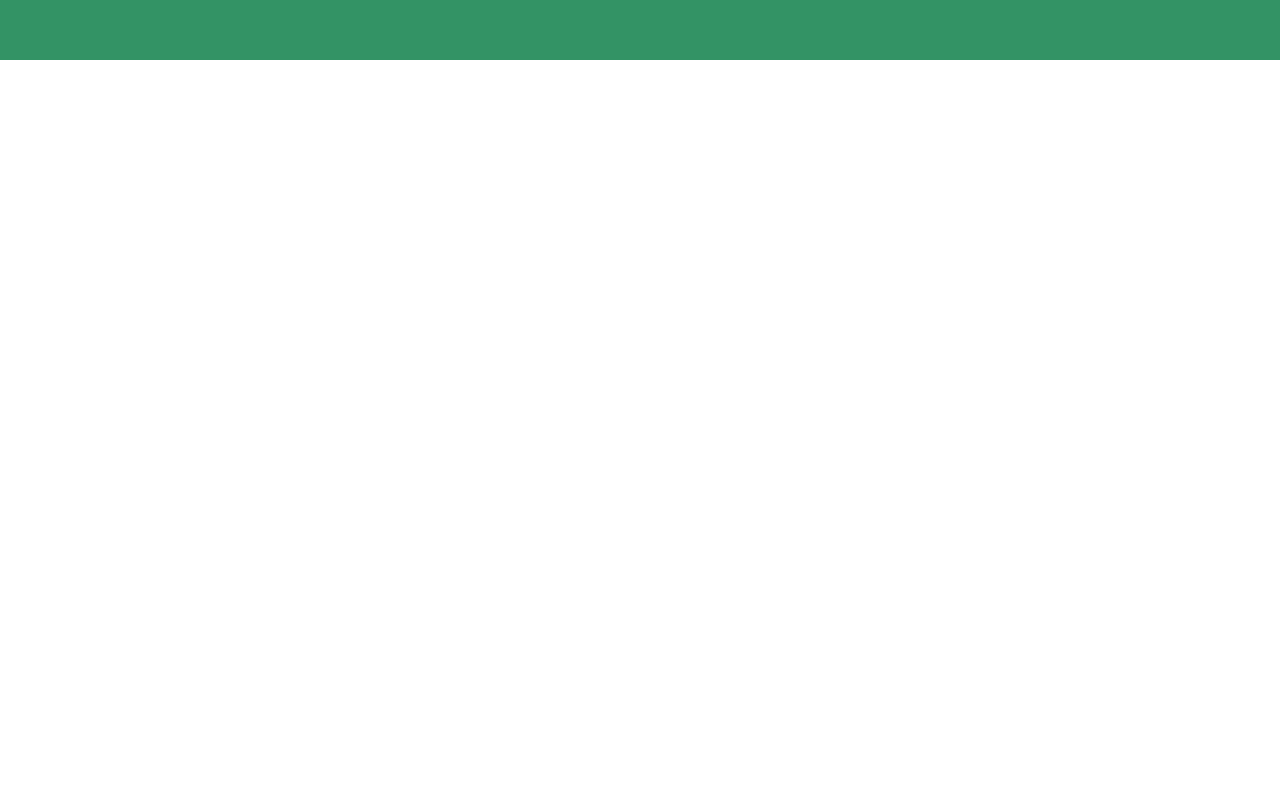
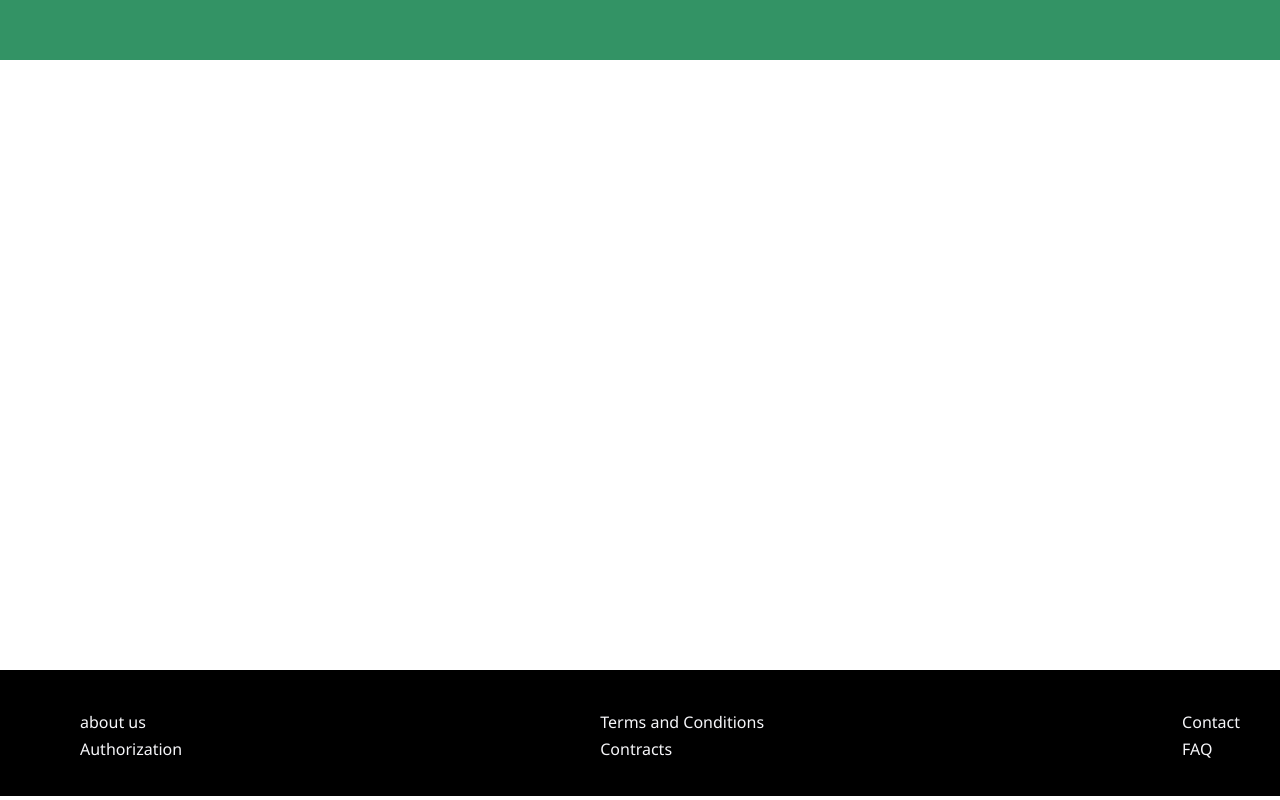
Before and after one commit to Uchaneishvili/kartu-verbs, a React (Create React App) app: page / in a window 1280 px wide. Built offline with nearby package versions, Linux system fonts and the light colour scheme.

Commit message:
footer is added

```diff
--- /dev/null
+++ b/src/components/Footer/Footer.js
@@ -0,0 +1,28 @@
+import React from "react";
+
+import styles from "./Footer.module.css";
+
+const Footer = () => {
+  return (
+    <div className={styles.StyledContainer}>
+      <div className={styles.StyledWrapper}>
+        <ul>
+          <li>about us</li>
+          <li>Authorization</li>
+        </ul>
+
+        <ul>
+          <li>Terms and Conditions</li>
+          <li>Contracts</li>
+        </ul>
+
+        <ul>
+          <li>Contact</li>
+          <li>FAQ</li>
+        </ul>
+      </div>
+    </div>
+  );
+};
+
+export default Footer;
--- /dev/null
+++ b/src/components/Footer/Footer.module.css
@@ -0,0 +1,121 @@
+.StyledContainer {
+  width: 100%;
+  background: #000;
+  padding: 20px;
+}
+
+.StyledWrapper {
+  width: 1200px;
+  max-width: 100%;
+  margin: 0 auto;
+  display: flex;
+  justify-content: space-between;
+  align-items: center;
+}
+
+.StyledWrapper > ul {
+  list-style: none;
+  display: flex;
+  flex-direction: column;
+  align-items: flex-start;
+  justify-content: flex-start;
+}
+.StyledWrapper > ul > li {
+  color: #f6f6f9;
+  margin-top: 5px;
+  cursor: pointer;
+}
+.StyledWrapper > a {
+  color: #f6f6f9;
+}
+
+.StyledWrapper > p {
+  color: #f6f6f9;
+  font-family: "BOG 2018";
+  font-size: 12px;
+}
+
+.StyledIconBoxContainer {
+  display: flex;
+  align-items: flex-start;
+  justify-content: flex-start;
+}
+
+.StyledIconBox {
+  border: 2px solid #6138f5;
+  border-radius: 50px;
+  width: 100px;
+  height: 45px;
+  display: flex;
+  justify-content: center;
+  align-items: center;
+  margin: 5px;
+  margin-right: 15px;
+  cursor: pointer;
+  transition: 300ms;
+  background-color: #6138f5;
+  color: #fff;
+  transition: 300ms;
+}
+.StyledIconBox:hover {
+  background-color: #3f37c9;
+  border: 2px solid #3f37c9;
+}
+.StyledIconBox > p {
+  transition: 300ms;
+  color: #fff;
+}
+.StyledIconBox > i {
+  font-size: 20px;
+  transition: 300ms;
+  color: #fff !important;
+}
+
+.StyledHotLine {
+  display: flex;
+  align-items: center;
+  padding-bottom: 15px;
+}
+.StyledHotLine > a {
+  color: #f6f6f9;
+  margin-left: 10px;
+  margin-right: 10px;
+}
+.StyledHotLine > a:first-child {
+  margin-left: 0;
+}
+
+.StyledUpButton {
+  border: 2px solid #6138f5;
+  border-radius: 50px;
+  background: #6138f5;
+  width: 45px;
+  height: 45px;
+  color: #f6f6f9;
+  display: flex;
+  justify-content: center;
+  align-items: center;
+  margin: 5px;
+  cursor: pointer;
+  transition: 300ms;
+  font-size: 12px;
+}
+
+.StyledUpButton:hover {
+  border: 2px solid #3f37c9;
+  background: #3f37c9;
+}
+
+.StyledHotLineContainer {
+  width: 1200px;
+  max-width: 100%;
+  margin: 0 auto;
+  display: flex;
+  justify-content: center;
+  align-items: center;
+  padding-top: 15px;
+}
+.StyledHotLineContainer > p {
+  color: #fff;
+  font-size: 12px;
+}
--- a/src/components/page.js
+++ b/src/components/page.js
@@ -1,9 +1,10 @@
 /** @format */
 
-import React from 'react';
+import React from "react";
+import styles from "./page.module.css";
 
 function Page({ children }) {
-	return <div className='page-wrapper'>{children}</div>;
+  return <div className={styles.wrapper}>{children}</div>;
 }
 
 export default Page;
--- /dev/null
+++ b/src/components/page.module.css
@@ -0,0 +1,6 @@
+.wrapper {
+  height: 75vh !important;
+  margin-bottom: 10px;
+}
+
+/*this is for demo only*/
--- a/src/pages/Mainpage/Mainpage.js
+++ b/src/pages/Mainpage/Mainpage.js
@@ -1,15 +1,17 @@
 /** @format */
 
-import React from 'react';
-import Page from '../../components/page';
-import Header from '../../components/Header/Header';
-
+import React from "react";
+import Page from "../../components/page";
+import Header from "../../components/Header/Header";
+import Footer from "../../components/Footer/Footer";
 function Mainpage() {
   return (
     <>
       <Header />
 
       <Page></Page>
+
+      <Footer />
     </>
   );
 }
```
Lines whose indentation alone changed are shown as unchanged.
